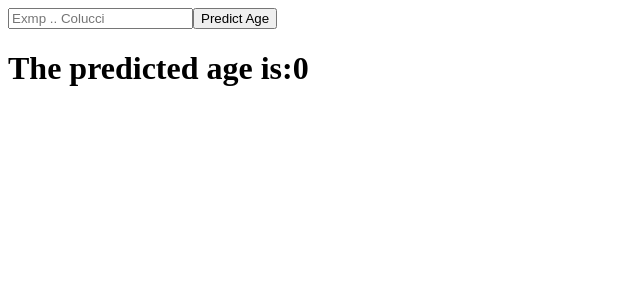
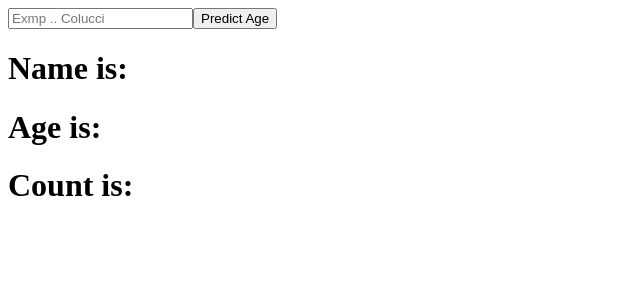
Before and after one commit to Cherrypick14/all_react_practices, a React (Create React App) app: page / in a window 1280 px wide. Shown: the top 300 px of the page, without its empty margins (0-640 px from the left). Built offline with nearby package versions, Linux system fonts and the light colour scheme.

Commit message:
add chaining to null values

```diff
--- a/src/components/myage.jsx
+++ b/src/components/myage.jsx
@@ -4,11 +4,11 @@ import Axios from 'axios'
 const Myage = () => {
 
   const[name, setName] = useState("");
-  const[age, setPredictedAge] = useState(0);
+  const[data, setData] = useState(null);
 
   const fetchData = () =>{
     Axios.get(`https://api.agify.io/?name=${name}`).then((res)=>{
-      setPredictedAge(res.data.age);
+      setData(res.data);
 
   });
   }
@@ -19,7 +19,10 @@ const Myage = () => {
              onChange={(event)=> setName(event.target.value)}/>
 
         <button onClick={fetchData}>Predict Age</button>
-        <h1>The predicted age is:{age} </h1>
+
+        <h1> Name is:{data?.name} </h1>
+        <h1> Age is:{data?.age} </h1>
+        <h1> Count is:{data?.count} </h1>
 
     </div>
   )
```
